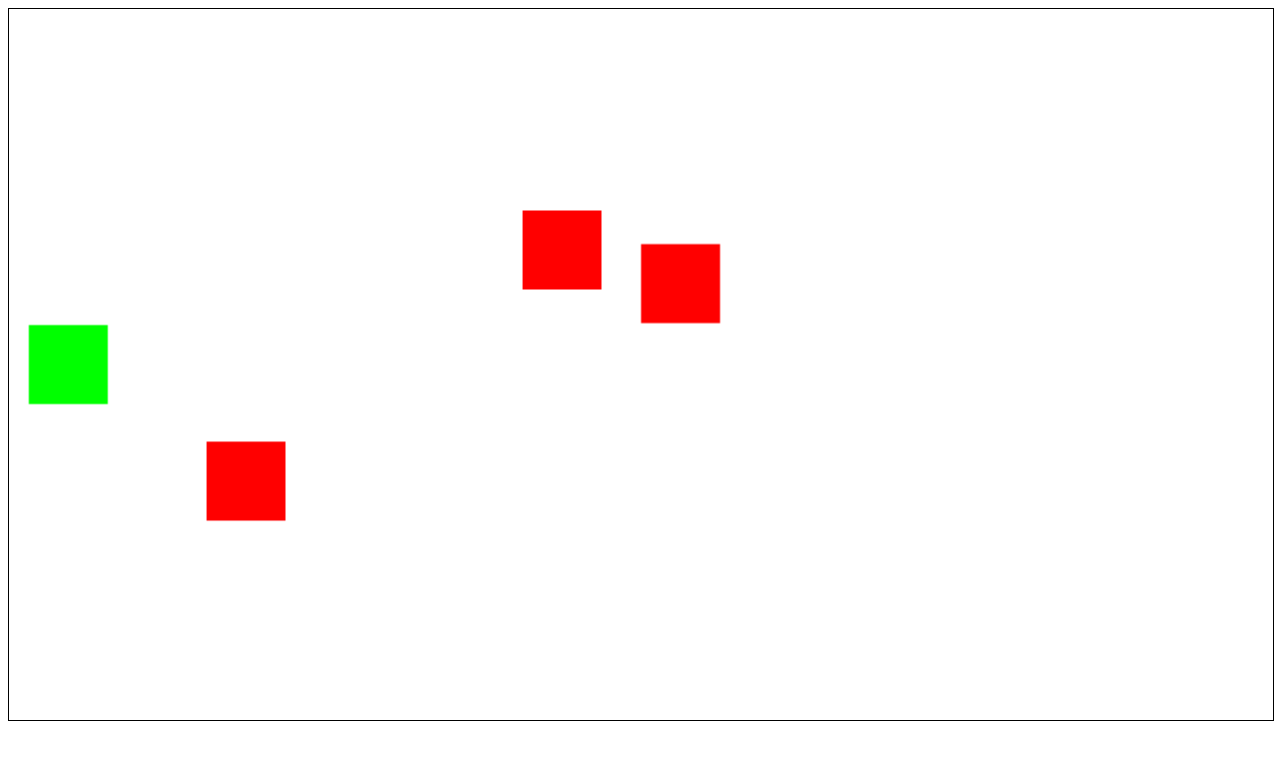
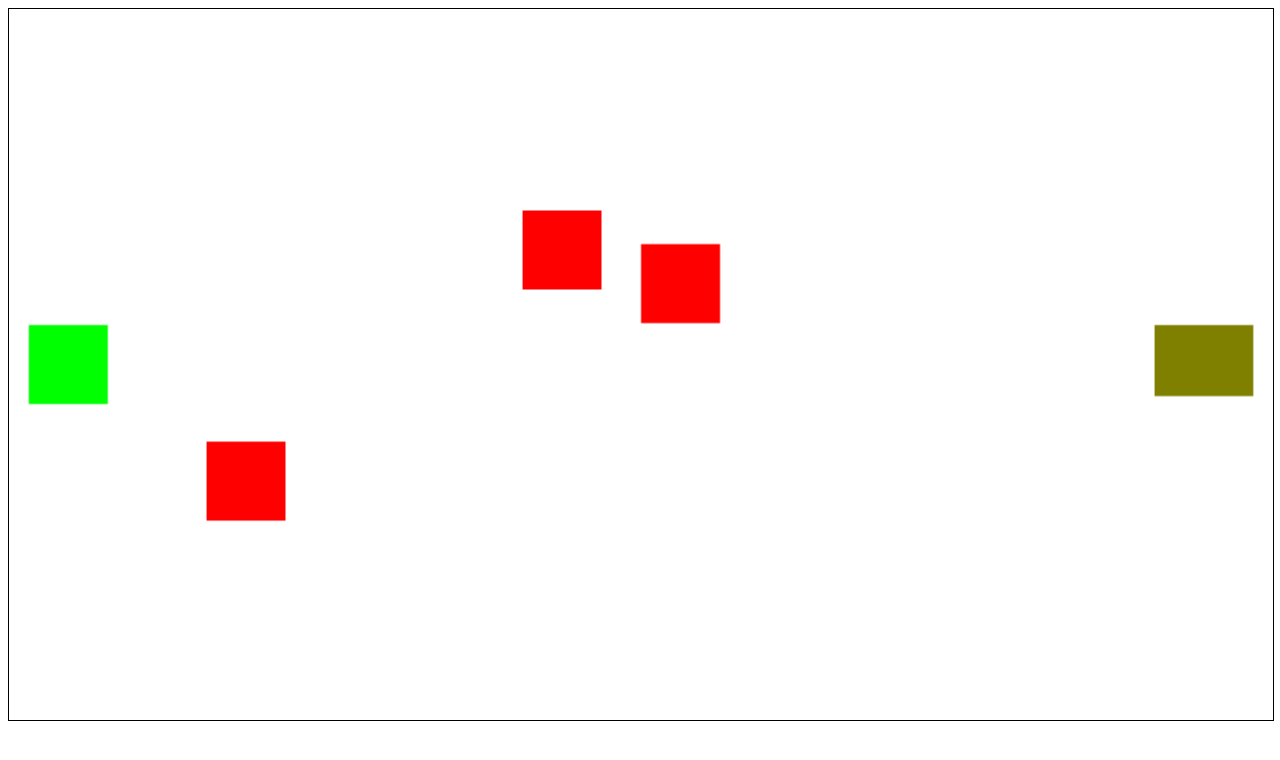
Before and after one commit to skaarminator/vigilant-spoon, a plain HTML site: page index.html in a window 1280 px wide. Drawn offline with Linux system fonts and the light colour scheme.

Commit message:
added collisiondetection and a win-condition

```diff
--- a/index.html
+++ b/index.html
@@ -2,6 +2,7 @@
 <html lang="en" dir="ltr">
   <head>
     <meta charset="utf-8">
+    <meta name="viewport" content="width=device-width, user-scalable=no">
     <title></title>
     <style>
       canvas{
@@ -51,11 +52,19 @@
             w: 40,
             h: 40,
             isMoving: false};
+          var goal = {
+            x: 580,
+            y: 160,
+            w: 50,
+            h: 36
+          };
           var canvas = document.getElementById("myCanvas");
           var ctx = canvas.getContext("2d");
           var blueZone, greenZone;
           var GAME_HEIGHT = 360;
           var GAME_WIDTH = 640;
+          var gameLive = true;
+
 
           var movePlayer = function(){
             player.isMoving = true;
@@ -73,6 +82,12 @@
 
           var update = function(){
 
+            if(checkCollision(player, goal)){
+              gameLive = false;
+              alert('You\'ve won!');
+              window.location = "";
+            }
+
             if (player.isMoving){
               player.x += player.speedX;
             }
@@ -84,6 +99,11 @@
               }else if(element.y >= GAME_HEIGHT -50){
                 element.y = GAME_HEIGHT -50;
                 element.speedY *= -1;
+              }
+              if(checkCollision(player, element)){
+                gameLive =false;
+                alert('Game Over');
+                window.location = "";
               }
             });
 
@@ -101,6 +121,9 @@
             });
             ctx.fillStyle = "#00FF00";
             ctx.fillRect(player.x, player.y, player.w, player.h);
+
+            ctx.fillStyle = "rgb(128,128,0)";
+            ctx.fillRect(goal.x, goal.y, goal.w, goal.h);
           };
 
           var step = function(){
@@ -108,8 +131,19 @@
             update();
             draw();
 
-            window.requestAnimationFrame(step);
+            if(gameLive){
+              window.requestAnimationFrame(step);
+            }
+
+
           };
+
+          var checkCollision = function(rect1, rect2){
+            var closeOnWidth = Math.abs(rect1.x - rect2.x) <= Math.max(rect1.w, rect2.w);
+            var closeOnHeight = Math.abs(rect1.y - rect2.y) <= Math.max(rect1.h, rect2.h);
+
+            return closeOnHeight && closeOnWidth;
+          }
 
           step();
         });
```
